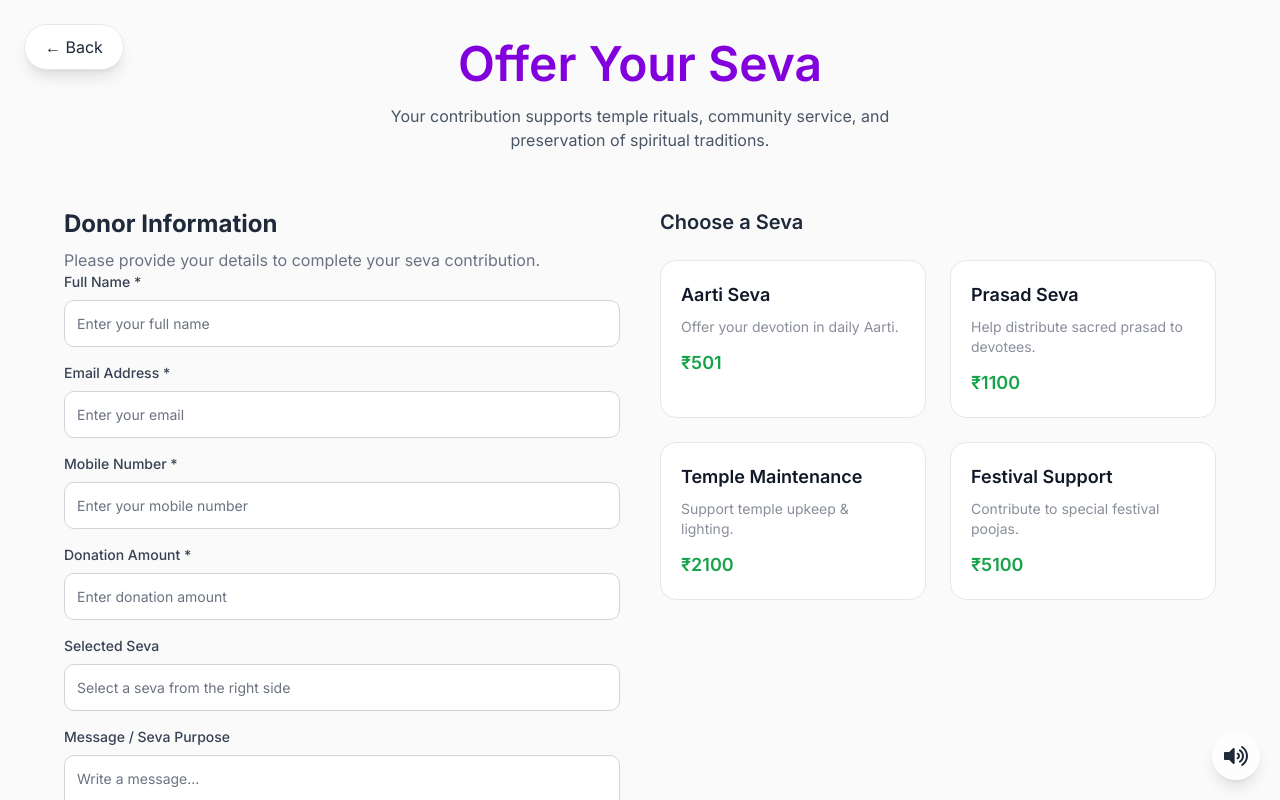
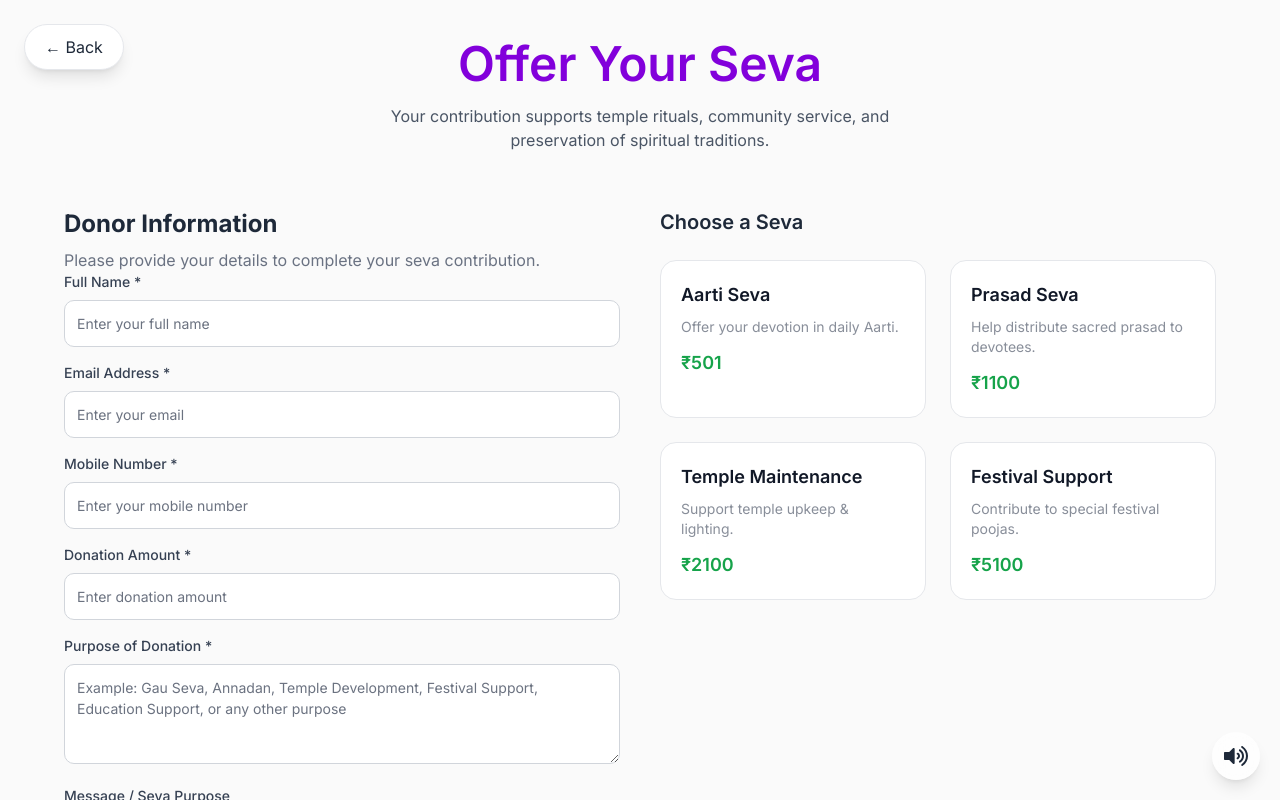
Before and after one commit to PathakAnshika/ShivTempleWebsite, a Next.js app: page /donation in a window 1280 px wide. Shown: the top 800 px of the page. Built offline with nearby package versions, Linux system fonts and the light colour scheme; no server answers; the database is empty.

Commit message:
Upgrade Next.js to fix security vulnerability

```diff
--- a/app/donation/page.jsx
+++ b/app/donation/page.jsx
@@ -240,18 +240,16 @@ const handleCardSelect = (opt) => {
   />
 </div>
 
-<div>
-  <label className="block text-sm font-medium text-gray-700 mb-2">
-    Selected Seva
-  </label>
+<label className="block text-sm font-medium text-gray-700 mb-2">
+  Purpose of Donation *
+</label>
 
-  <input
-    value={formData.message}
-    readOnly
-    className="input bg-gray-50"
-    placeholder="Select a seva from the right side"
-  />
-</div>
+<textarea
+  name="message"
+  placeholder="Example: Gau Seva, Annadan, Temple Development, Festival Support, Education Support, or any other purpose"
+  onChange={handleChange}
+  className="input min-h-[100px]"
+/>
           <div>
   <label className="block text-sm font-medium text-gray-700 mb-2">
     Message / Seva Purpose
```
